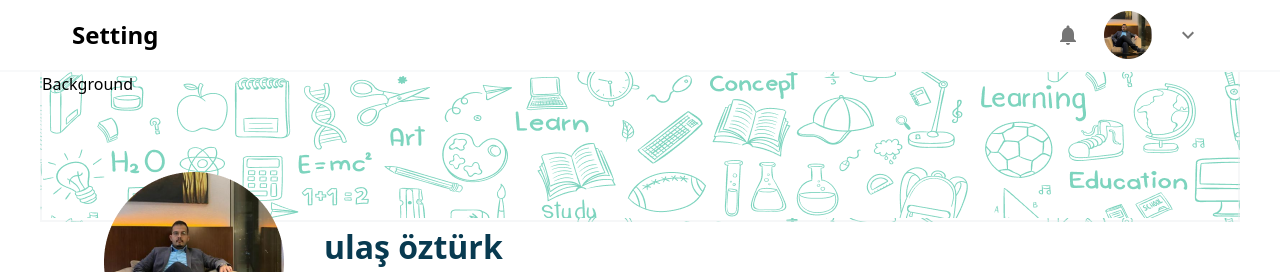
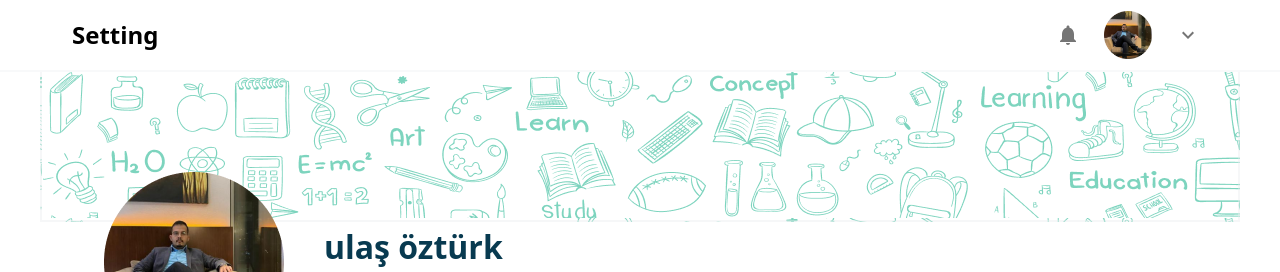
Before and after one commit to cancancann/KulubumCo, a React (Create React App) app: page /settings in a window 1280 px wide. Shown: the top 272 px of the page. Built offline with nearby package versions, Linux system fonts and the light colour scheme.

Commit message:
düzeltme

```diff
--- a/src/layouts/SettingsLayout/SettingsLayout.jsx
+++ b/src/layouts/SettingsLayout/SettingsLayout.jsx
@@ -59,7 +59,7 @@ const SettingsLayout = () => {
       <div className={styles.container}>
         {/* ContainerContent */}
         <div className={styles.containerContent}>
-          <div className={styles.containerContentBackground}>Background</div>
+          <div className={styles.containerContentBackground}></div>
           <div className={styles.containerContentProfile}>
             <img src={avatar} alt="user" />
             <div>
```
